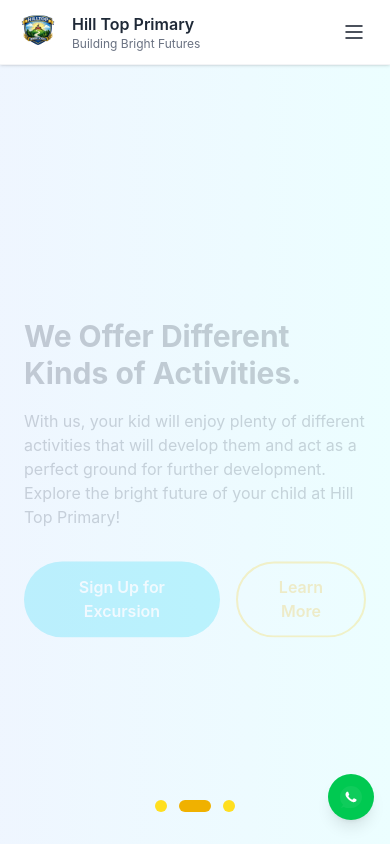
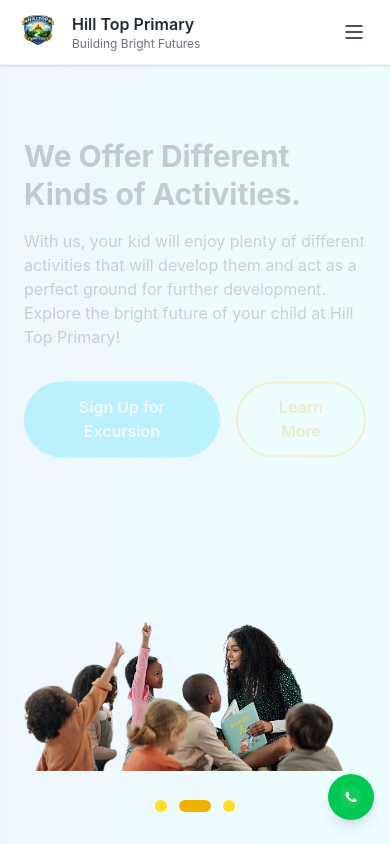
Before and after one commit to AshirafKanny/Primary-School-project, a Next.js app: page / in a window 390 px wide. Shown: the top 844 px of the page. Built offline with nearby package versions, Linux system fonts and the light colour scheme.

Commit message:
fix: update HeroCarousel image layout and Navbar link behavior
- Adjusted the layout of the image in HeroCarousel to ensure it is always visible and properly ordered.
- Modified Navbar links to close the menu when clicked for better user experience.

```diff
--- a/src/components/HeroCarousel.js
+++ b/src/components/HeroCarousel.js
@@ -64,11 +64,11 @@ export function HeroCarousel(){
           >
             <div className="h-full w-full grid grid-cols-1 md:grid-cols-2 gap-8 items-center px-6 md:px-12">
               {/* Image */}
-              <div className="hidden md:flex h-full items-center justify-center">
+              <div className="flex h-full items-center justify-center order-last md:order-none">
                 <img
                   src={slides[current].image}
                   alt={slides[current].heading}
-                  className="w-full h-128 max-w-4xl object-contain"
+                  className="w-full max-w-md md:max-w-4xl h-56 md:h-128 object-contain"
                 />
               </div>
 
--- a/src/components/Navbar.js
+++ b/src/components/Navbar.js
@@ -40,11 +40,11 @@ export function Navbar(){
       {open && (
         <motion.div initial={{height:0,opacity:0}} animate={{height:'auto',opacity:1}} exit={{height:0,opacity:0}} className="md:hidden bg-white border-t overflow-hidden">
           <div className="container-wide py-4 flex flex-col gap-3">
-            <Link href="/" className="focus:outline-none focus-visible:ring-0 focus-visible:ring-offset-0">Home</Link>
-            <Link href="/about" className="focus:outline-none focus-visible:ring-0 focus-visible:ring-offset-0">About</Link>
-            <Link href="/academics" className="focus:outline-none focus-visible:ring-0 focus-visible:ring-offset-0">Academics</Link>
-            <Link href="/gallery" className="focus:outline-none focus-visible:ring-0 focus-visible:ring-offset-0">Gallery</Link>
-            <Link href="/contact" className="focus:outline-none focus-visible:ring-0 focus-visible:ring-offset-0">Contact</Link>
+            <Link href="/" className="focus:outline-none focus-visible:ring-0 focus-visible:ring-offset-0" onClick={()=>setOpen(false)}>Home</Link>
+            <Link href="/about" className="focus:outline-none focus-visible:ring-0 focus-visible:ring-offset-0" onClick={()=>setOpen(false)}>About</Link>
+            <Link href="/academics" className="focus:outline-none focus-visible:ring-0 focus-visible:ring-offset-0" onClick={()=>setOpen(false)}>Academics</Link>
+            <Link href="/gallery" className="focus:outline-none focus-visible:ring-0 focus-visible:ring-offset-0" onClick={()=>setOpen(false)}>Gallery</Link>
+            <Link href="/contact" className="focus:outline-none focus-visible:ring-0 focus-visible:ring-offset-0" onClick={()=>setOpen(false)}>Contact</Link>
           </div>
         </motion.div>
       )}
```
